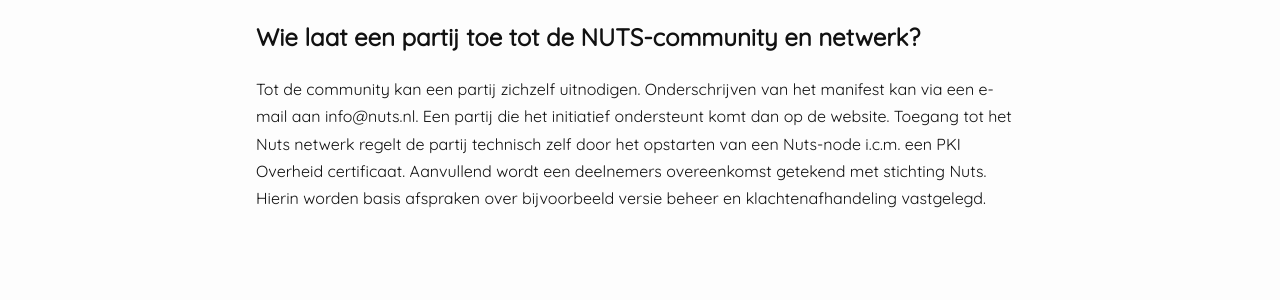
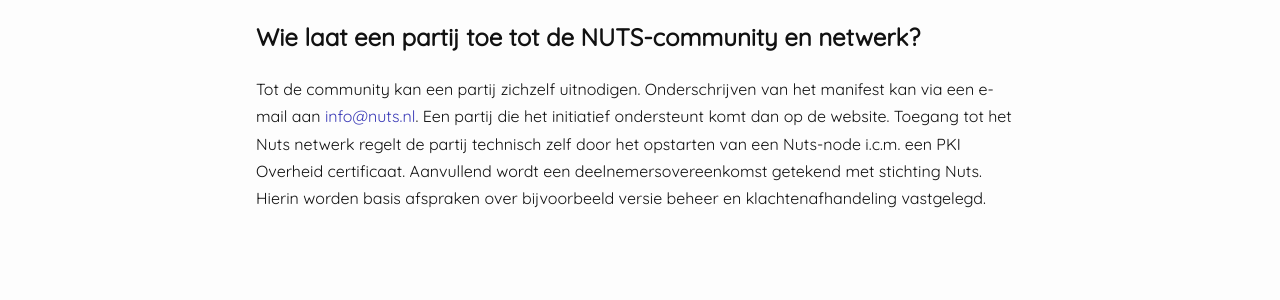
Before and after one commit to nuts-foundation/nuts-webpresence, a Jekyll site: the page built from q-and-a.md, in a window 1280 px wide and 900 px high, scrolled down 3583 px. Shown: the part 181-481 px from the top of the window. Built offline with Jekyll 4.4.1, drawn with Linux system fonts in a browser that asks for light colours.

Commit message:
PR Feedback

```diff
--- a/q-and-a.md
+++ b/q-and-a.md
@@ -150,8 +150,8 @@
 ## Wie laat een partij toe tot de NUTS-community en netwerk?
 
 Tot de community kan een partij zichzelf uitnodigen. Onderschrijven van het manifest
-kan via een e-mail aan info@nuts.nl. Een partij die het initiatief ondersteunt komt dan op
+kan via een e-mail aan [info@nuts.nl](mailto:info@nuts.nl). Een partij die het initiatief ondersteunt komt dan op
 de website. Toegang tot het Nuts netwerk regelt de partij technisch zelf door het
 opstarten van een Nuts-node i.c.m. een PKI Overheid certificaat. Aanvullend wordt
-een deelnemers overeenkomst getekend met stichting Nuts. Hierin worden basis afspraken
+een deelnemersovereenkomst getekend met stichting Nuts. Hierin worden basis afspraken
 over bijvoorbeeld versie beheer en klachtenafhandeling vastgelegd.
```
